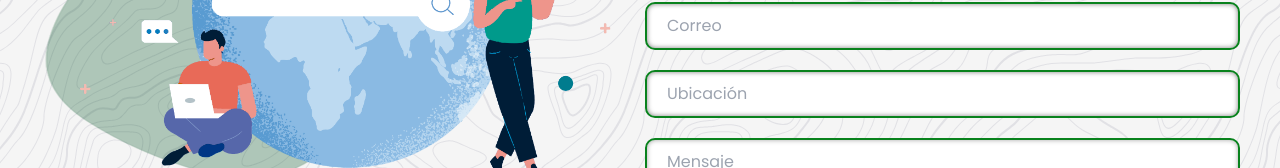
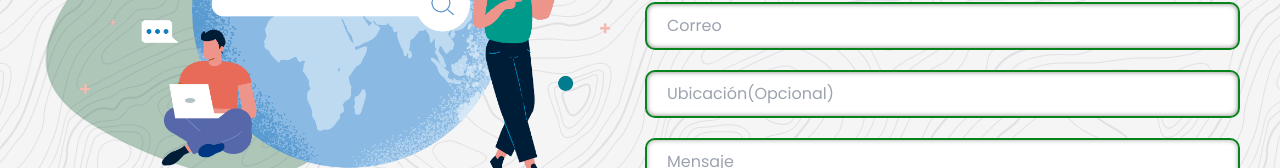
Before and after one commit to LizettePerez/EcoAmigos-React, a React (Vite) app: page /contacto in a window 1280 px wide. Shown: the part 745-913 px from the top of the page. Built offline with nearby package versions, Linux system fonts and the light colour scheme.

Commit message:
Mensaje de envio Formulario

```diff
--- a/src/components/FormContact.jsx
+++ b/src/components/FormContact.jsx
@@ -1,9 +1,26 @@
+import  { useState } from 'react';
+
 export function FormContact() {
+  const [isFormSubmitted, setIsFormSubmitted] = useState(false);
 
+  const handleSubmit = (e) => {
+    e.preventDefault();
+    // Aquí puedes agregar la lógica para enviar el formulario al servidor, si es necesario.
+
+    // Una vez que el formulario se ha enviado con éxito, establece isFormSubmitted en true.
+    setIsFormSubmitted(true);
+  };
 
   return (
     <div>
-      <form>
+      {isFormSubmitted ? (
+        <div className="success-message">
+
+
+          <h2 className="formEnviado">Tu formulario fue enviado con éxito.</h2>
+        </div>
+      ) : (
+        <form onSubmit={handleSubmit}>
           <h2 className='titulo'>
             ¡Contáctanos para un <br />
             <span className="green">Cambio Sostenible!</span>
@@ -15,12 +32,13 @@ export function FormContact() {
             ¡Tu contribución es esencial para un planeta más limpio y sostenible! Contáctanos hoy mismo y juntos
             haremos una diferencia real.
           </p>
-        <input type="text" name="nombre" id="nombre" placeholder="Nombre" />
-        <input type="text" name="correo" id="correo" placeholder="Correo" />
-        <input type="text" name="ubicacion" id="ubicacion" placeholder="Ubicación" />
+          <input type="text" name="nombre" id="nombre" placeholder="Nombre" required />
+          <input type="text" name="correo" id="correo" placeholder="Correo" required />
+          <input type="text" name="ubicacion" id="ubicacion" placeholder="Ubicación(Opcional)" />
           <textarea name="mensaje" id="mensaje" cols="10" rows="3" placeholder="Mensaje"></textarea>
           <button type="submit" className='btnSubmit'>Enviar</button>
         </form>
+      )}
     </div>
-  )
+  );
 }
--- a/src/index.css
+++ b/src/index.css
@@ -384,3 +384,10 @@ body {
   align-items: center;
   justify-content: center;
 }
+
+.formEnviado{
+  font-size: 17px;
+  font-weight: 700;
+  color:#055612;
+
+}
```
Lines whose indentation alone changed are shown as unchanged.
